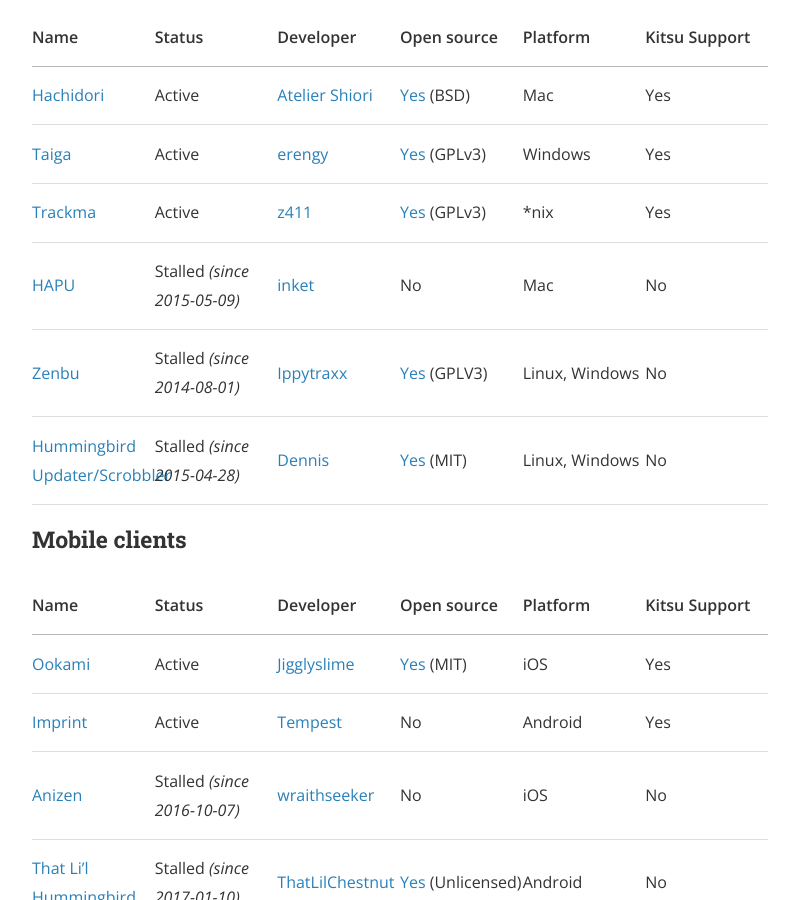
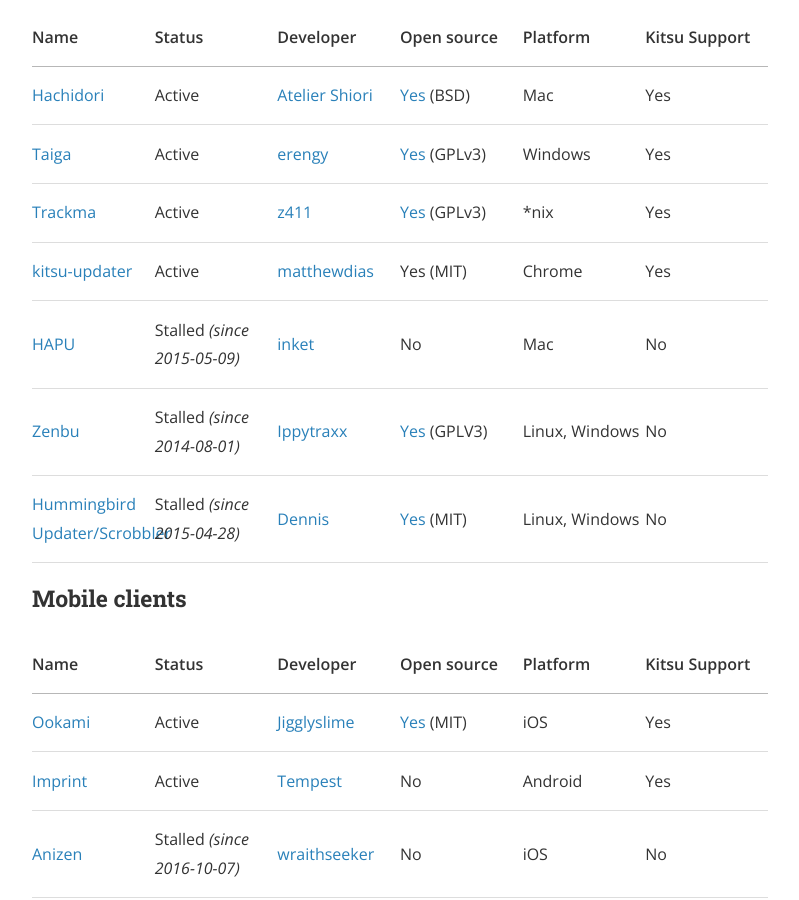
Before and after one commit to Atelier-Shiori/Kitsu-Client-Comparison, a Jekyll site: the page built from index.md, in a window 1280 px wide and 900 px high, scrolled down 305 px. Shown: the whole window, without its empty margins (240-1039 px from the left). Built offline with Jekyll 4.4.1, drawn with Linux system fonts in a browser that asks for light colours; nearby versions of some CDN libraries; a style sheet for code colours, icons or effects is not loaded.

Commit message:
add kitsu-updater

```diff
--- a/index.md
+++ b/index.md
@@ -10,6 +10,7 @@ Name | Status | Developer | Open source | Platform | Kitsu Support
 [Hachidori](https://kitsu.io/groups/hachidori) | Active | [Atelier Shiori](http://hachidori.ateliershiori.moe) | [Yes](https://github.com/Atelier-Shiori/hachidori) (BSD) | Mac | Yes
 [Taiga](https://kitsu.io/groups/taiga) | Active | [erengy](https://kitsu.io/users/erengy) | [Yes](https://github.com/erengy/taiga) (GPLv3) | Windows | Yes
 [Trackma](https://forums.hummingbird.me/t/linux-trackma/19212) | Active | [z411](https://kitsu.io/users/z411) | [Yes](https://github.com/z411/trackma) (GPLv3) | *nix | Yes
+[kitsu-updater](https://github.com/matthewdias/kitsu-updater) | Active | [matthewdias](https://kitsu.io/users/matthewdias) | Yes (MIT) | Chrome | Yes
 [HAPU](https://forums.hummingbird.me/t/mac-hapu-scrobbler-app/56) | Stalled *(since 2015-05-09)* | [inket](https://kitsu.io/users/inket) | No | Mac | No
 [Zenbu](https://forums.hummingbird.me/t/zenbu-development-log-deprecated/1583) | Stalled *(since 2014-08-01)* | [Ippytraxx](https://kitsu.io/users/Ippytraxx) | [Yes](https://bitbucket.org/Ippytraxx/zenbu/) (GPLV3) | Linux, Windows | No
 [Hummingbird Updater/Scrobbler](https://forums.hummingbird.me/t/windows-hummingbird-updater-scrobbler-by-dennis/17333) | Stalled *(since 2015-04-28)* | [Dennis](https://kitsu.io/users/Dennis) | [Yes](https://github.com/tofuness/Hummingbird-Updater) (MIT) | Linux, Windows | No
```
